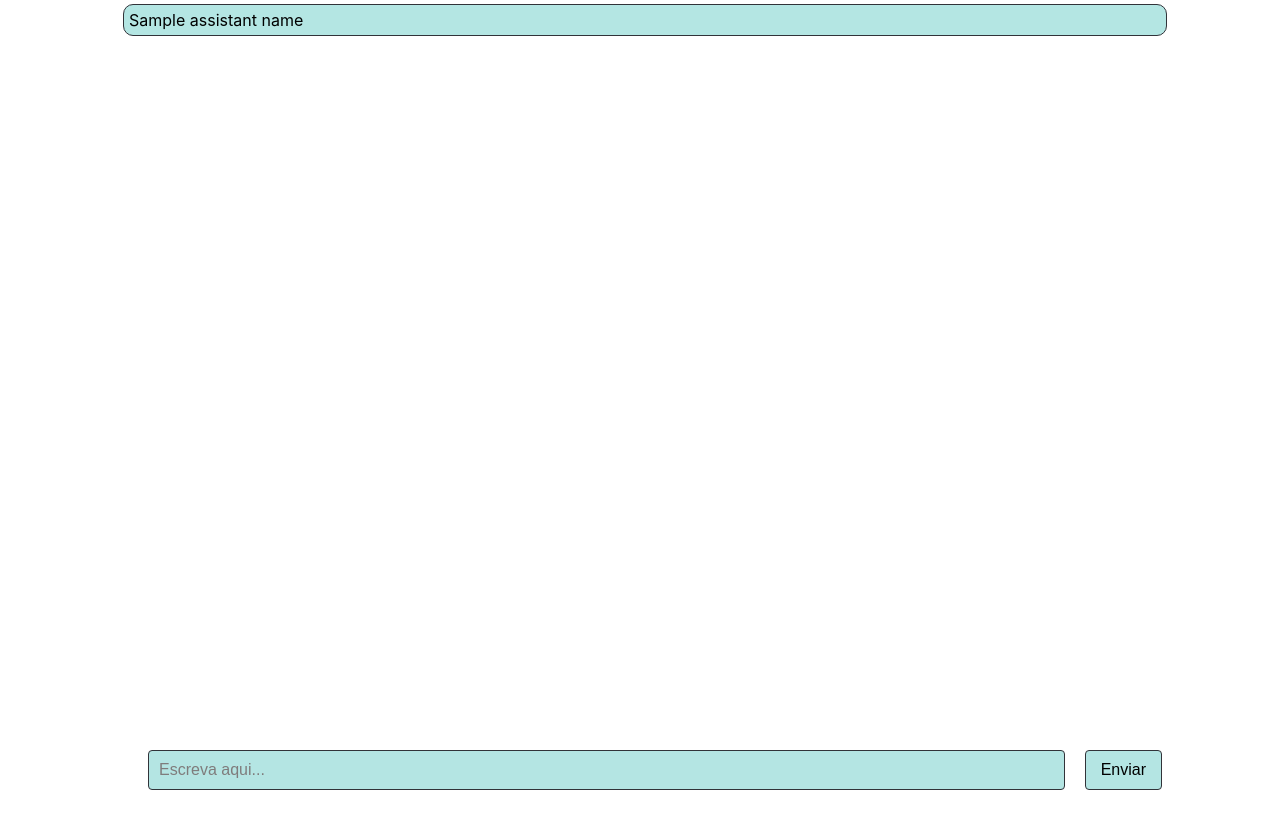
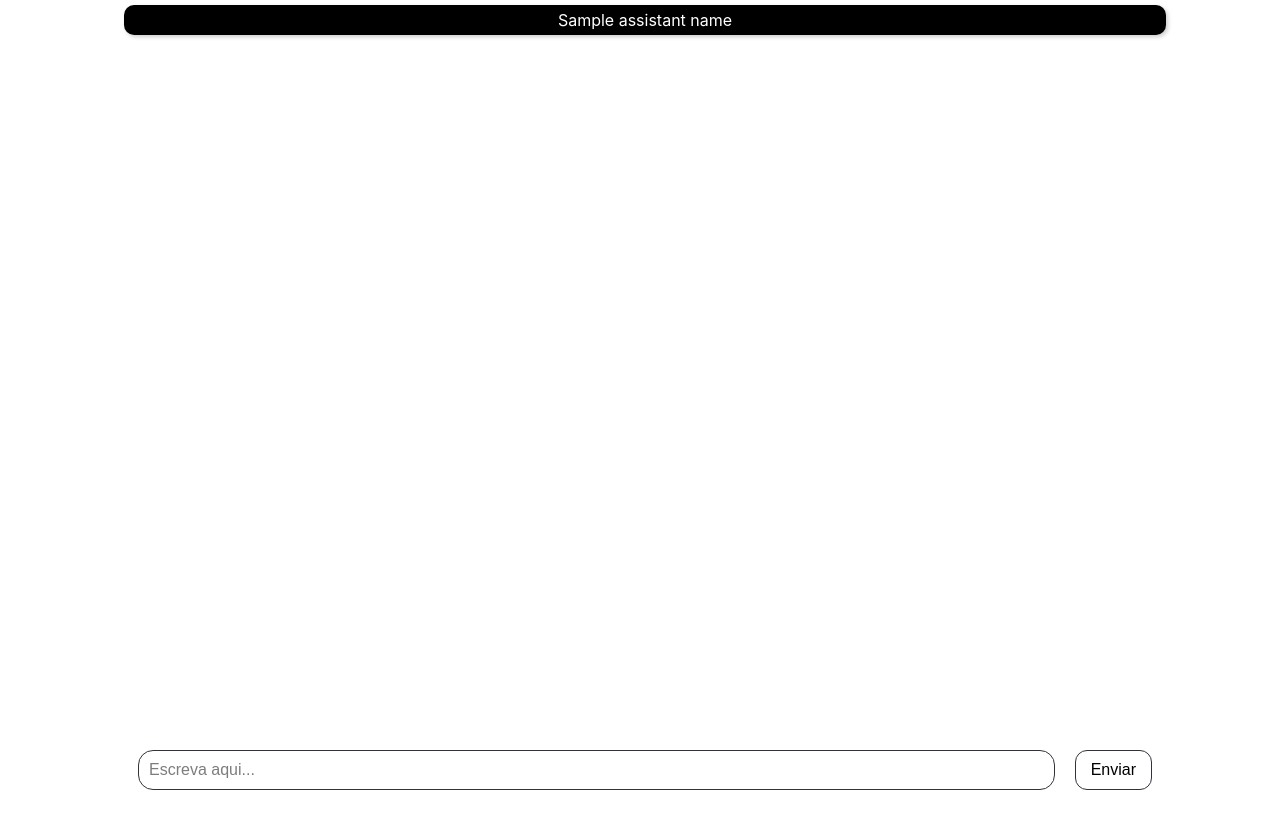
Before and after one commit to adhmkt/assistant, a Flask app: template templates/chat.html in a window 1280 px wide. Run offline with Flask 3, Linux system fonts and the light colour scheme; the template is opened without the code that fills it: most values are stand-ins (such as "Sample title", 1, 10 or a date in 2020); some libraries are stand-ins or nearby versions.

Commit message:
Assistant Styling

```diff
--- a/static/css/style.css
+++ b/static/css/style.css
@@ -211,21 +211,21 @@ body, html {
 }
 
 .top-bar h1 {
-
+    height: 20px;
     width: 80%;
-    border: 1px solid #313339;
-    background-color: #B4E6E3;
-    border-radius: 10px; /* Adjust the value as needed */
-    padding: 5px 5px; /* Add padding for spacing */
-    margin: 0; /* Reset margin */
+    background-color: black;
+    border-radius: 10px;
+    padding: 5px 5px;
+    margin: 0;
     position: absolute;
     left: 50%;
     transform: translateX(-50%);
-
     font-family: Roobert,-apple-system,BlinkMacSystemFont,"Segoe UI",Helvetica,Arial,sans-serif,"Apple Color Emoji","Segoe UI Emoji","Segoe UI Symbol";
     font-size: 16px;
-    font-weight:400;
-
+    font-weight: 400;
+    color: white;
+    text-align: center; /* Center the text content */
+    box-shadow: 2px 2px 4px rgba(0, 0, 0, 0.2); /* Add shadow */
 }
 
 
@@ -302,7 +302,7 @@ body, html {
 }
 
 .input-area {
-    padding: 10px 20px;
+    padding: 10px 10px;
     background-color: white;
     display: flex;
     flex-wrap: wrap;
@@ -319,9 +319,9 @@ body, html {
     flex-grow: 1;
     padding: 10px;
     margin-right: 10px; /* Added margin to the right */
-    border-radius: 4px;
+    border-radius: 15px;
     border: 1px solid #313339;
-    background-color: #B4E5E3;
+    background-color: white;
     color: black;
     font-size: 1em;
 }
@@ -345,12 +345,11 @@ input[type="text"]::placeholder {
 }
 
 .input-area button {
+    border: 1px solid #313339;
     padding: 10px 15px;
-    background-color: #B4E5E3;
+    background-color: white;
     color: black;
-    border-color: black;
-    border: 1px solid #313339;
-    border-radius: 4px;
+    border-radius: 12px;
     cursor: pointer;
     flex-grow: 0; /* Prevents buttons from growing */
     flex-shrink: 0; /* Prevents buttons from shrinking */
@@ -362,7 +361,7 @@ input[type="text"]::placeholder {
 }
 
 .input-area button:hover {
-    background-color: #72e9f2;
+    background-color: black;
     color: white;
 }
 
@@ -391,7 +390,7 @@ input:focus, button:focus, select:focus {
 
 #spinner {
     border: 4px solid rgba(255, 255, 255, 0.3); /* Lighter grey for the spinner circle */
-    border-top: 4px solid #3498db; /* Blue color for the spinner indicator */
+    border-top: 4px solid black; /* Blue color for the spinner indicator */
     border-radius: 50%;
     width: 30px;
     height: 30px;
```
